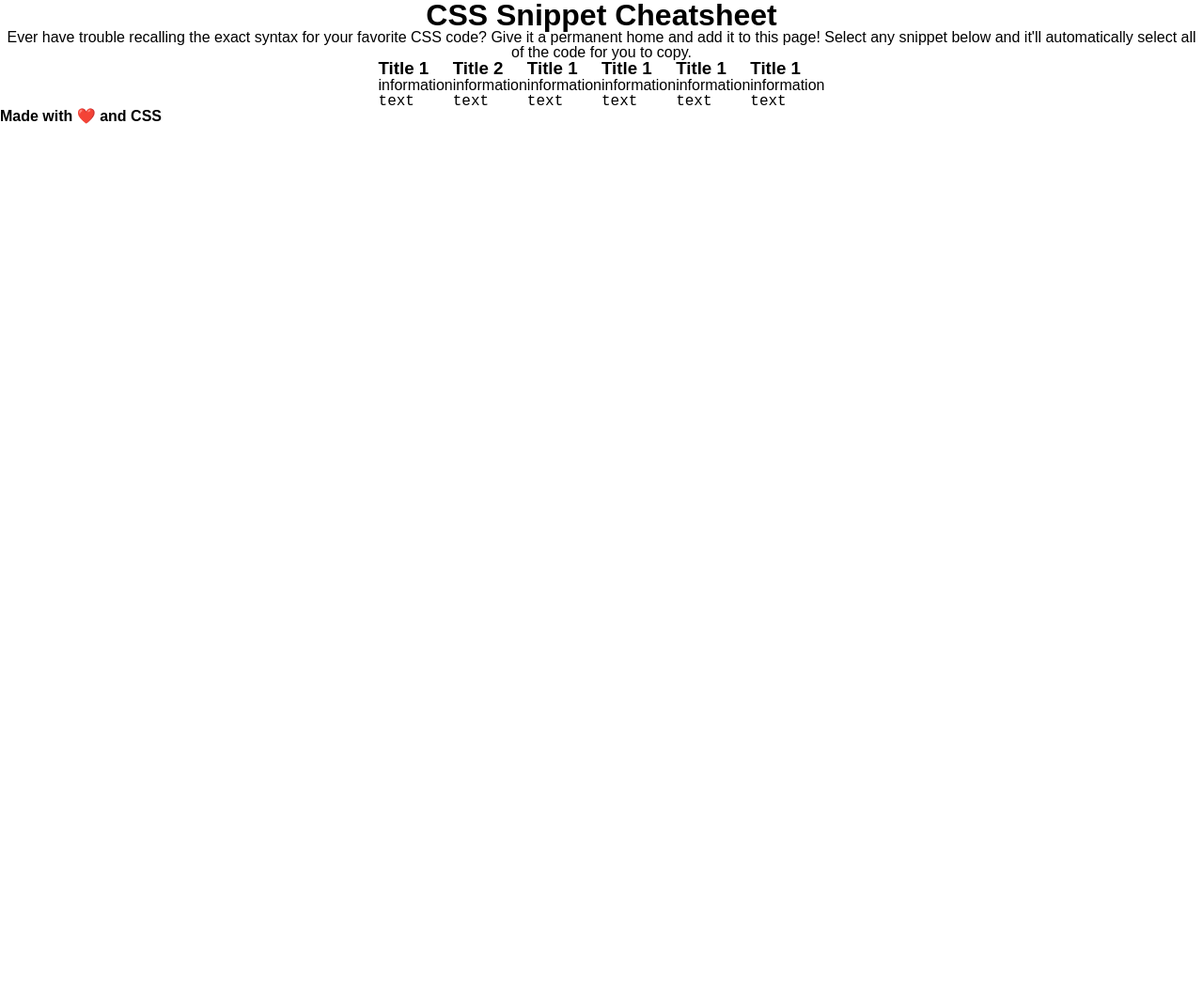
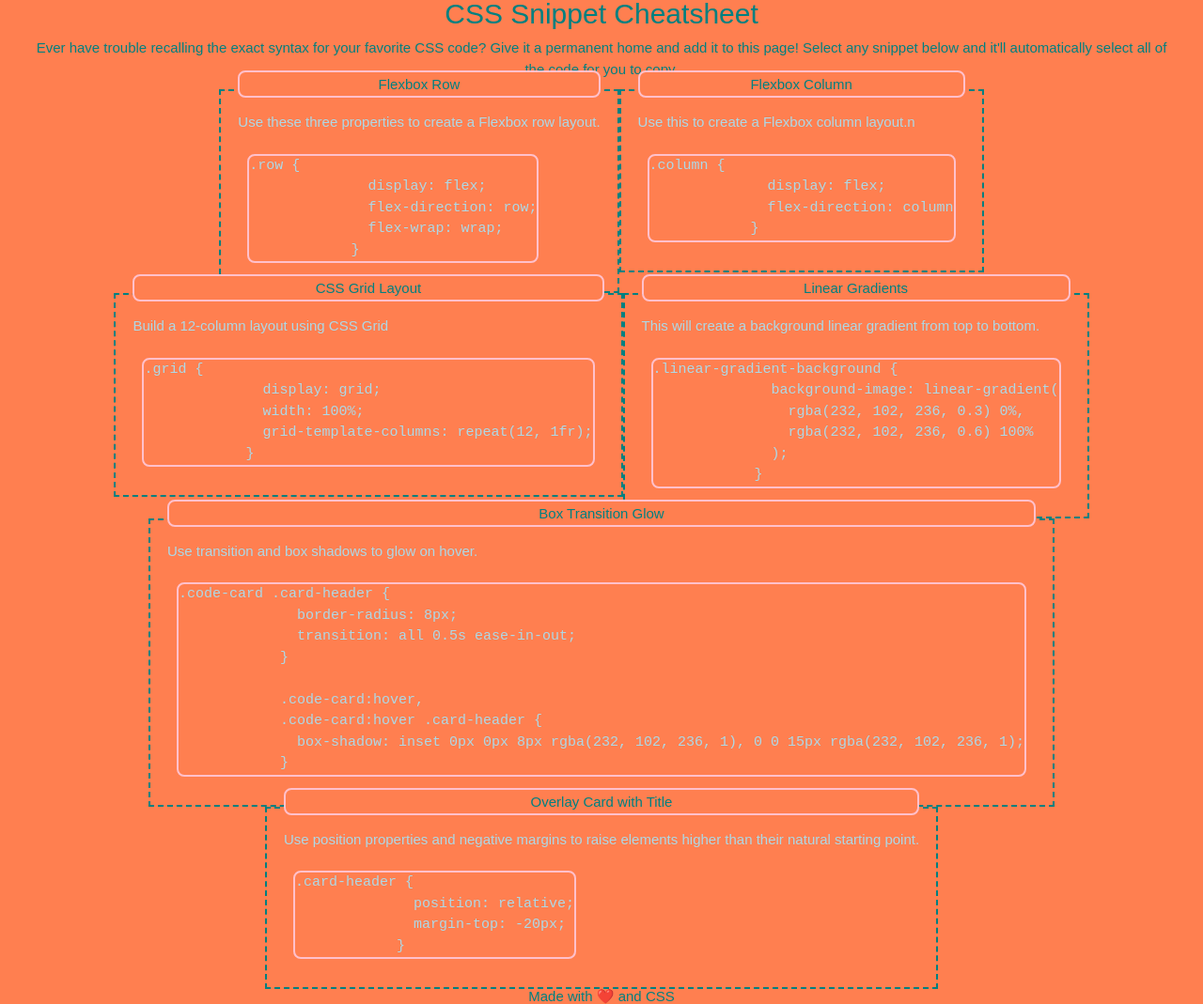
Before and after one commit to dltorrise/Mini-Project-2, a plain HTML site: page index.html in a window 1280 px wide. Shown: the whole page at 94% size. Before the commit the page ends 800 px from the top, so only its background shows below. Drawn offline with Linux system fonts and the light colour scheme; files that its build step writes are made by us from their sources; files whose address does not match are found by name.

Commit message:
Continuing to format

```diff
--- a/Assets/style.css
+++ b/Assets/style.css
@@ -1,19 +1,83 @@
 /* HOMEWORK */
-* {
-    background-color: lineargradient(toright, aqua, aquamarine);
+
+:root {
+    --background: coral;
+    --wire-frame: pink;
+    --inside-box: lightblue;
+    --text: teal;
+}
+
+html {
+    font-size: 62.5%;
+}
+
+body {
+    font-family: sans-serif;
+    font-size: 1.5rem;
+    line-height: 1.5;
+    background-color: var(--background);
+    color: var(--text);
+}
+
+::selection {
+    background-color: var(--text);
+    color: var(--inside-box);
+
+}
+
+h1,
+h2,
+h3 {
+    margin-bottom: 1rem;
+    color: var(--text);
+    font-weight: 500;
+    line-height: 1;
+}
+
+h1 {
+    font-size: 4 rem;
+}
+
+h2 {
+    font-size: 3.5 rem;
+}
+
+h3 {
+    font-size: 3 rem;
+}
+
+p {
+    margin-bottom: 1rem;
 }
 
 header {
     text-align: center;
+    width: 95%;
+    padding: 2.5 rem;
+    margin: 0 auto;
+    display: block;
+    margin-bottom: 10px;
 }
-:root {
-    --background: coral;
-    --wire-frame: pink;
-    --inside-box: lightblue;
+
+header p {
+    display: block;
 }
+
+header h1.page-title {
+    padding: 1 rem 1.5 rem;
+}
+/* make both size different? */
 
 code {
     font-family: 'Courier New', Courier, monospace;
+    border: 2px solid var(--wire-frame);
+    border-radius: 8px;
+    transition: all 0.5s ease-in-out;
+    user-select: all;
+}
+
+footer {
+    text-align: center;
 }
 
 section {
@@ -27,11 +91,65 @@ section {
 .row {
     display: flex;
     flex-wrap: wrap;
+    flex-direction: row;
+    /*why does this need to be
+    specified? Isn't this the default?*/
+    justify-content: center;
+    margin-left: -1.5rem;
+    margin-right: -1.5rem;
+    /*need to pull other elements closer*/
+}
+
+.justify-center {
     justify-content: center;
 }
 
+.card {
+    display: flex;
+    flex-direction: column;
+    justify-content: flex-start;
+    padding: 2rem;
+    color: var(--inside-box);
+    outline: 2px dashed var(--text);
+    outline-offset: -2px;
+    transition: all 0.5s ease-in-out;
+}
 
-media {
+.card .title {
+    position: relative;
+    margin: -4rem 0 1.5rem 0;
+    padding: 0.5rem 1rem;
+    background-color: var(--background);
+    color: var(--text);
+    border: 2px solid var(--wire-frame);
+    border-radius: 8px;
+    transition: all 0.5s ease-in-out;
+    text-align: center;
+}
 
-}
+.card pre {
+    /* set styles to make it so code wraps in <pre> instead of overflowing */
+    white-space: pre-wrap;
+    overflow: auto;
+    tab-size: 4;
+    padding: 1.2rem 1rem;
+    color: var(--other-color);
+    border-radius: 8px;
+    /* use linear-gradient() function to create a fading background  */
+    background-image: linear-gradient(toright, --background, --wire-frame);
+    display: flex;
+    align-items: center;
+  }
+
+  .card:hover,
+  .card:hover .card-header {
+    box-shadow: inset 0px 0px 8px var(--other-color), 0 0 15px var(--inside-box);
+  }
+
+.card pre:active {
+    user-select: all;
+  }
+
+
+
 /* color scheme sourced from http://khroma.co/generator/ */
--- a/index.html
+++ b/index.html
@@ -17,49 +17,75 @@
         below and it'll automatically select all of the code for you to copy.
       </p>
     </header>
-
     <main class="boxes">
       <section class="row justify-center">
         <section class="column">
           <figure class="card">
-            <h1 class="title">Title 1</h1>
-            <p class="info">information</p>
-            <pre class="code"><code>text</code></pre>
+            <h2 class="title">Flexbox Row</h1>
+            <p class="info">Use these three properties to create a Flexbox row layout.</p>
+            <pre class="code"><code>.row {
+              display: flex;
+              flex-direction: row;
+              flex-wrap: wrap;
+            }</code></pre>
           </figure>
         </section>
         <section class="column">
           <figure class="card">
-            <h1 class="title">Title 2</h1>
-            <p class="info">information</p>
-            <pre class="code"><code>text</code></pre>
+            <h2 class="title">Flexbox Column</h1>
+            <p class="info">Use this to create a Flexbox column layout.n</p>
+            <pre class="code"><code>.column {
+              display: flex;
+              flex-direction: column
+            }</code></pre>
           </figure>
         </section>
         <section class="column">
           <figure class="card">
-            <h1 class="title">Title 1</h1>
-            <p class="info">information</p>
-            <pre class="code"><code>text</code></pre>
+            <h2 class="title">CSS Grid Layout</h1>
+            <p class="info">Build a 12-column layout using CSS Grid</p>
+            <pre class="code"><code>.grid {
+              display: grid;
+              width: 100%;
+              grid-template-columns: repeat(12, 1fr);
+            }</code></pre>
           </figure>
         </section>
         <section class="column">
           <figure class="card">
-            <h1 class="title">Title 1</h1>
-            <p class="info">information</p>
-            <pre class="code"><code>text</code></pre>
+            <h2 class="title">Linear Gradients</h1>
+            <p class="info">This will create a background linear gradient from top to bottom.</p>
+            <pre class="code"><code>.linear-gradient-background {
+              background-image: linear-gradient(
+                rgba(232, 102, 236, 0.3) 0%,
+                rgba(232, 102, 236, 0.6) 100%
+              );
+            }</code></pre>
           </figure>
         </section>
         <section class="column">
           <figure class="card">
-            <h1 class="title">Title 1</h1>
-            <p class="info">information</p>
-            <pre class="code"><code>text</code></pre>
+            <h2 class="title">Box Transition Glow</h1>
+            <p class="info">Use transition and box shadows to glow on hover.</p>
+            <pre class="code"><code>.code-card .card-header {
+              border-radius: 8px;
+              transition: all 0.5s ease-in-out;
+            }
+
+            .code-card:hover,
+            .code-card:hover .card-header {
+              box-shadow: inset 0px 0px 8px rgba(232, 102, 236, 1), 0 0 15px rgba(232, 102, 236, 1);
+            }</code></pre>
           </figure>
         </section>
         <section class="column">
           <figure class="card">
-            <h1 class="title">Title 1</h1>
-            <p class="info">information</p>
-            <pre class="code"><code>text</code></pre>
+            <h2 class="title">Overlay Card with Title</h1>
+            <p class="info">Use position properties and negative margins to raise elements higher than their natural starting point.</p>
+            <pre class="code"><code>.card-header {
+              position: relative;
+              margin-top: -20px;
+            }</code></pre>
           </figure>
         </section>
       </section>
```
